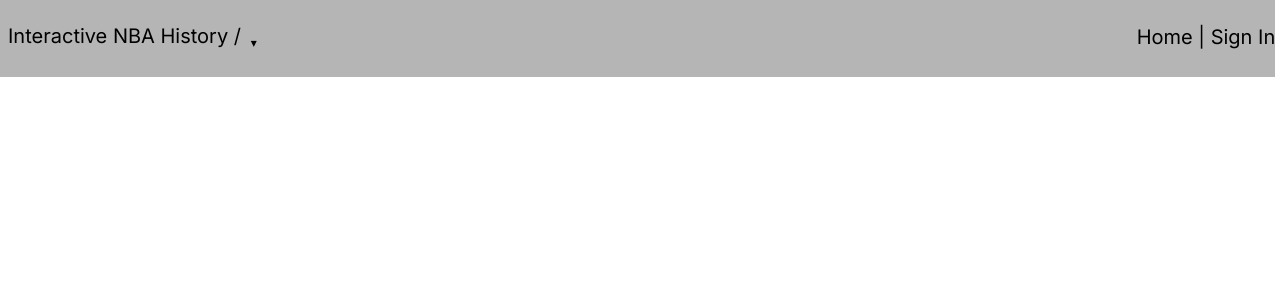
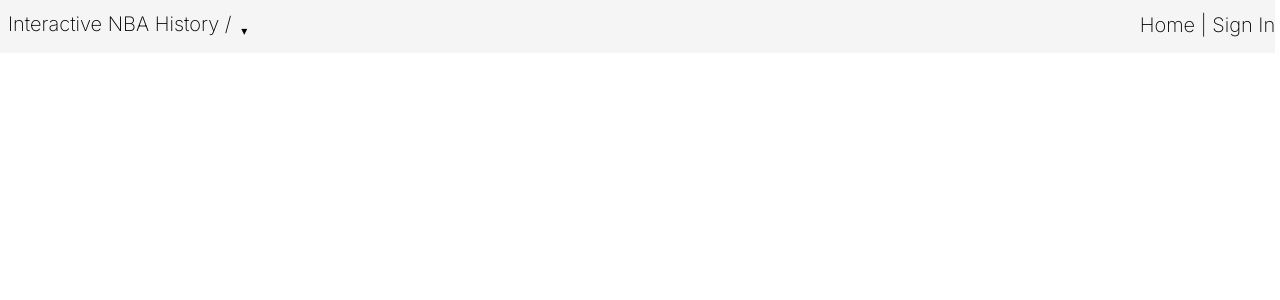
Before and after one commit to jjspoelstra/interactive-nba-v3, a Next.js app: page / in a window 1280 px wide. Shown: the top 300 px of the page. Built offline with nearby package versions, Linux system fonts and the light colour scheme; no server answers.

Commit message:
slight header changes

```diff
--- a/app/globals.css
+++ b/app/globals.css
@@ -51,11 +51,12 @@ nav{
 
 header{
   display: flex;
-  height: 10%;
+  height: 7%;
   margin: -1% -1% 1%;
   padding-left: 1%;
   font-size: 20px;
-  background-color:rgb(182, 181, 181)
+  background-color:rgb(245, 245, 245);
+  font-weight: 200;
 }
 
 footer img {
```
